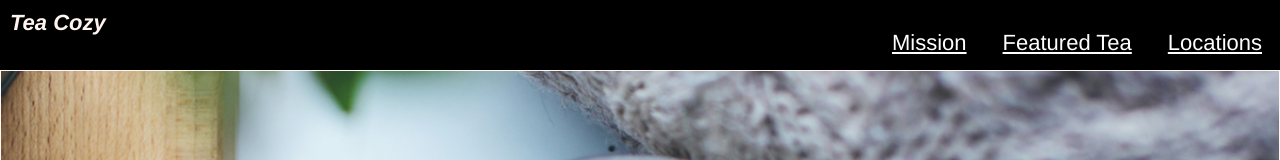
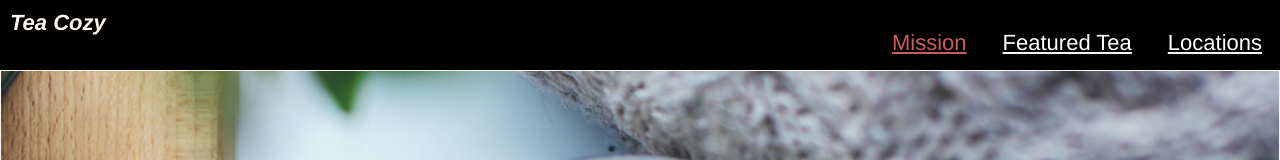
Before and after one commit to alfredough07/tea-cozy-css, a plain HTML site: page index.html in a window 1280 px wide. In both pictures the pointer is over the link "Mission". Shown: the top 160 px of the page. Drawn offline with Linux system fonts and the light colour scheme.

Commit message:
Add a hover style

```diff
--- a/styles.css
+++ b/styles.css
@@ -33,6 +33,9 @@ li {
 a {
   padding: 18px;
   color: #fff;
+}
+a:hover{
+  color: indianred;
 }
 .hero {
   background-image: url("./assets/img-mission-background.jpg");
```
